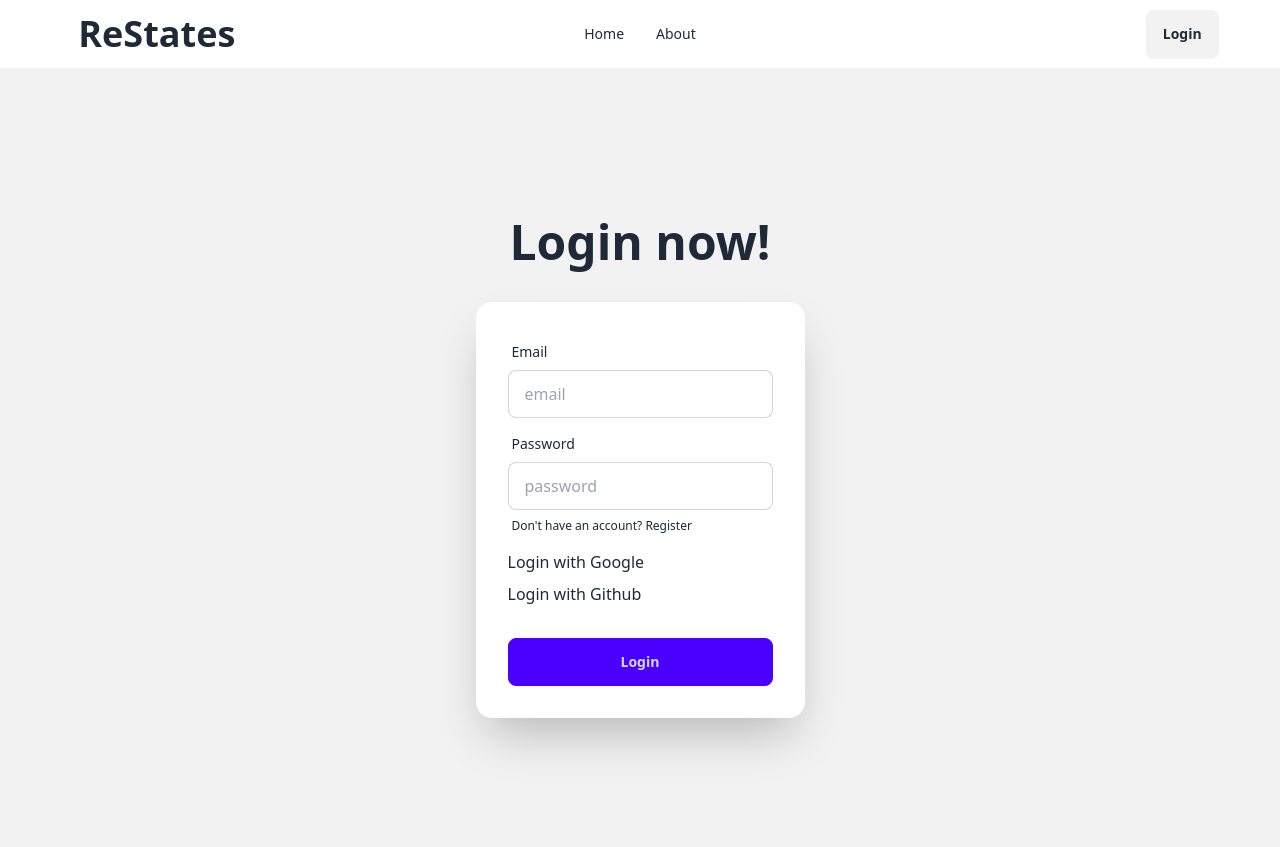
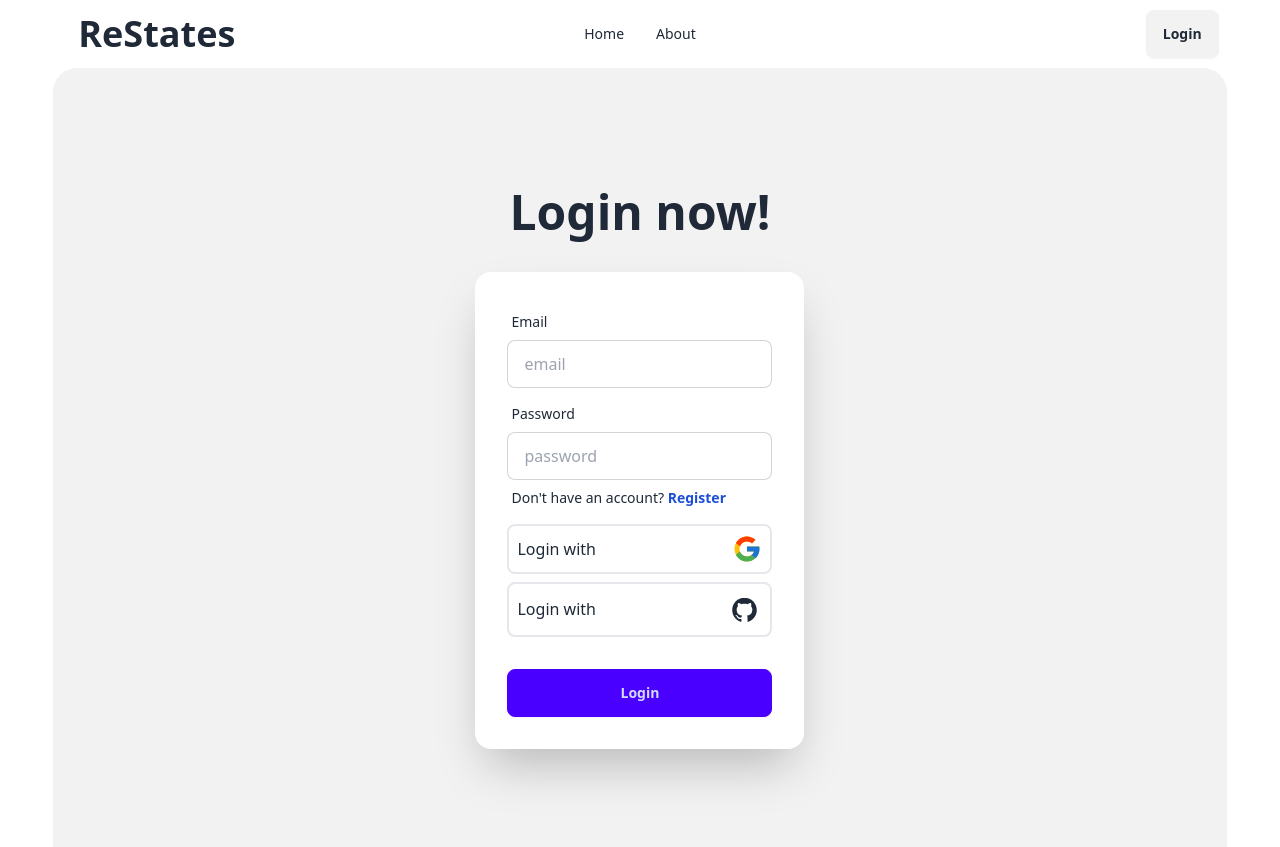
Before and after one commit to adnan2508/restates, a React (Vite) app: page /login in a window 1280 px wide. Shown: the top 847 px of the page. Built offline with nearby package versions, Linux system fonts and the light colour scheme.

Commit message:
icons added

```diff
--- a/package.json
+++ b/package.json
@@ -15,6 +15,7 @@
     "match-sorter": "^6.3.4",
     "react": "^18.2.0",
     "react-dom": "^18.2.0",
+    "react-icons": "^5.0.1",
     "react-router-dom": "^6.22.3",
     "sort-by": "^1.2.0"
   },
--- a/src/pages/Login.jsx
+++ b/src/pages/Login.jsx
@@ -1,11 +1,13 @@
 import React from 'react';
 import { Link } from 'react-router-dom';
+import { FcGoogle } from "react-icons/fc";
+import { DiGithubBadge } from "react-icons/di";
 
 
 const Login = () => {
     return (
         <div>
-            <div className="hero min-h-screen bg-base-200">
+            <div className="w-11/12 mx-auto hero min-h-screen bg-base-200 rounded-3xl">
   <div className="hero-content flex-col">
     <div className="text-center mb-5 lg:text-left">
       <h1 className="text-5xl font-bold">Login now!</h1>
@@ -24,11 +26,21 @@ const Login = () => {
           </label>
           <input type="password" placeholder="password" className="input input-bordered" required />
           <label className="label">
-            <p  className="label-text-alt ">Don't have an account? <Link  to='/register'>Register</Link></p>
+            <p  className="label-text-alt text-sm">Don't have an account? <Link  to='/register' className='text-blue-700 font-semibold'>Register</Link></p>
           </label>
         </div>
-        <h2>Login with Google</h2>
-        <h2>Login with Github</h2>
+
+        <div className='flex border-2 rounded-lg p-2 items-center justify-center'>
+        <p>Login with</p>
+        <FcGoogle size={30}/>
+        </div>
+        <div className='flex border-2 rounded-lg p-2 items-center justify-center'>
+        <p>Login with</p>
+        <DiGithubBadge size={35}/>
+        </div>
+
+
+
         <div className="form-control mt-6">
           <button className="btn btn-primary">Login</button>
         </div>
--- a/src/pages/Register.jsx
+++ b/src/pages/Register.jsx
@@ -36,7 +36,7 @@ const Register = () => {
           </label>
           <input type="password" placeholder="password" className="input input-bordered" required />
           <label className="label">
-            <p  className="label-text-alt ">Already have an account? <Link  to='/login'>Login</Link></p>
+            <p  className="label-text-alt text-sm">Already have an account? <Link  to='/login' className='text-blue-700 font-semibold'>Login</Link></p>
           </label>
         </div>
         <div className="form-control mt-6">
```
Also changed, not shown: 1 other file (tests, documents, lock files or other folders).
